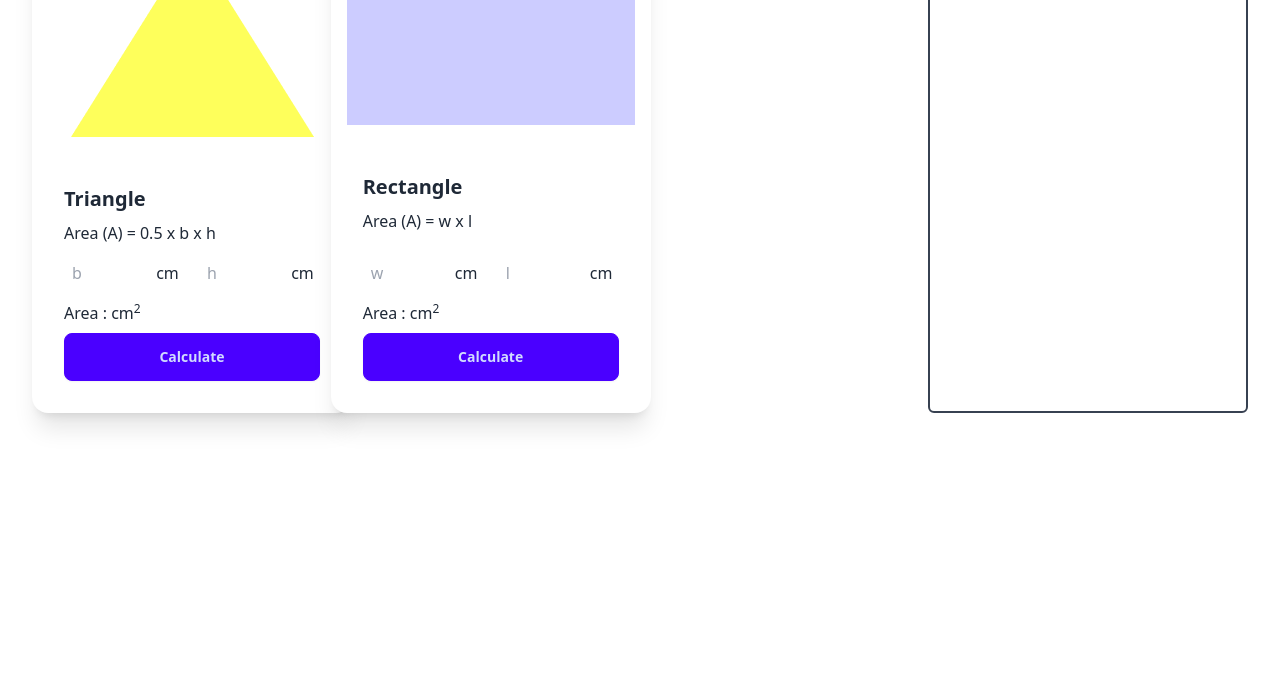
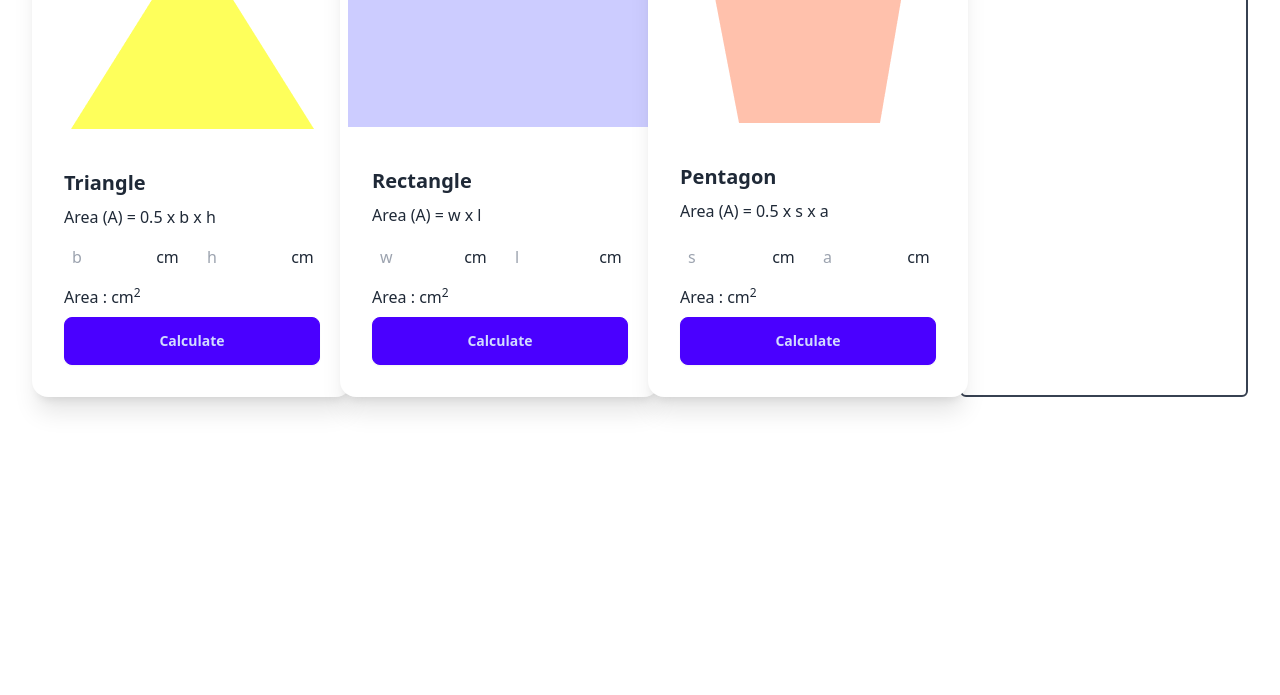
Before and after one commit to fabianroy/Geometry-Genius, a plain HTML site: page index.html in a window 1280 px wide. Shown: the part 105-800 px from the top of the page. Drawn offline with nearby package versions, Linux system fonts and the light colour scheme.

Commit message:
Added Pentagonn

```diff
--- a/index.html
+++ b/index.html
@@ -15,14 +15,14 @@
     </header>
     <main>
         <!-- Main Content Container -->
-        <div class="flex flex-col md:flex-row">
+        <div class="flex flex-col md:flex-row gap-2">
 
             <!-- Shape Card Container -->
-            <div class="flex-1 grid grid-cols-1 md:grid-cols-2 lg:grid-cols-3">
+            <div class="flex-1 grid grid-cols-1 lg:grid-cols-3 gap-4 lg:gap-1">
 
                 <!-- Triangle Card -->
                 <div class="card w-80 bg-base-100 shadow-xl">
-                    <figure><img src="images/triangle.png" class="p-4" /></figure>
+                    <figure><img src="images/triangle.png" class="p-2" /></figure>
                     <div class="card-body">
                         <h2 class="card-title">Triangle</h2>
                         <p>Area (A) = 0.5 x b x h</p>
@@ -43,7 +43,7 @@
 
                 <!-- Rectangle Card -->
                 <div class="card w-80 bg-base-100 shadow-xl">
-                    <figure><img src="images/rectangle.png" class="p-4" /></figure>
+                    <figure><img src="images/rectangle.png" class="p-2" /></figure>
                     <div class="card-body">
                         <h2 class="card-title">Rectangle</h2>
                         <p>Area (A) = w x l</p>
@@ -62,16 +62,38 @@
                     </div>
                 </div>
 
+                <!-- Pentagon Card -->
+                <div class="card w-80 bg-base-100 shadow-xl">
+                    <figure><img src="images/pentagon.png" class="p-2" /></figure>
+                    <div class="card-body">
+                        <h2 class="card-title">Pentagon</h2>
+                        <p>Area (A) = 0.5 x s x a</p>
+                        <div>
+                            <input class="w-20 p-2" type="text" id="pentagon-side" placeholder="s">
+                            <span class="mr-4 ml-2">cm</span>
+                            <input class="w-20 p-2" type="text" id="pentagon-apothem" placeholder="a">
+                            <span class="ml-2">cm</span>
+                        </div>
+                        <div>
+                            <p>Area : <span id="pentagon-area"></span> cm<sup>2</sup></p>
+                        </div>
+                        <div class="card-actions">
+                            <button class="btn btn-primary w-full" onclick="calculatePentagonArea()">Calculate</button>
+                        </div>
+                    </div>
+                </div>
+
             </div>
 
             <!-- Area Calculation Container -->
-            <div class="w-80 border-2 border-gray-700 rounded-md ">
+            <div class="w-72 border-2 border-gray-700 rounded-md">
                 <h3 class="text-3xl text-center p-4">Area Calculation</h3>
             </div>
         </div>
     </main>
     <script src="scripts/triangle.js"></script>
     <script src="scripts/rectangle.js"></script>
+    <script src="scripts/pentagon.js"></script>
 </body>
 
 </html>
--- /dev/null
+++ b/scripts/pentagon.js
@@ -0,0 +1,9 @@
+function calculatePentagonArea() {
+    let sideInput = document.getElementById('pentagon-side').value;
+    let apothemInput = document.getElementById('pentagon-apothem').value;
+    let side = parseFloat(sideInput);
+    let apothem = parseFloat(apothemInput);
+    let area = 0.5 * side * apothem * 5;
+    let areaOutput = document.getElementById('pentagon-area');
+    areaOutput.innerText = area;
+}
--- a/scripts/rectangle.js
+++ b/scripts/rectangle.js
@@ -1,4 +1,4 @@
-function calculateRectangleArea(){
+function calculateRectangleArea() {
     let widthInput = document.getElementById('rectangle-width').value;
     let lengthInput = document.getElementById('rectangle-length').value;
     let width = parseFloat(widthInput);
```
